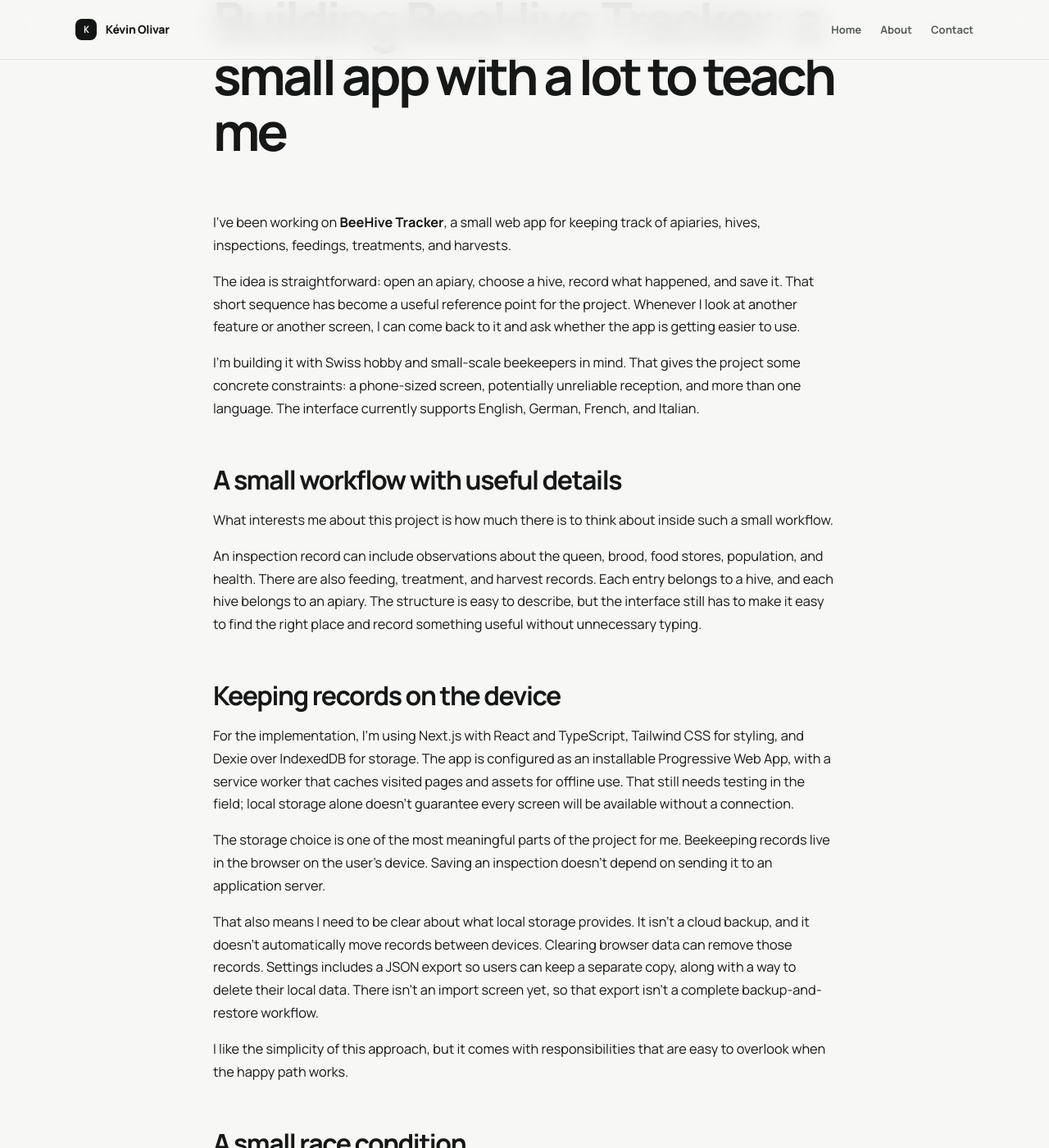
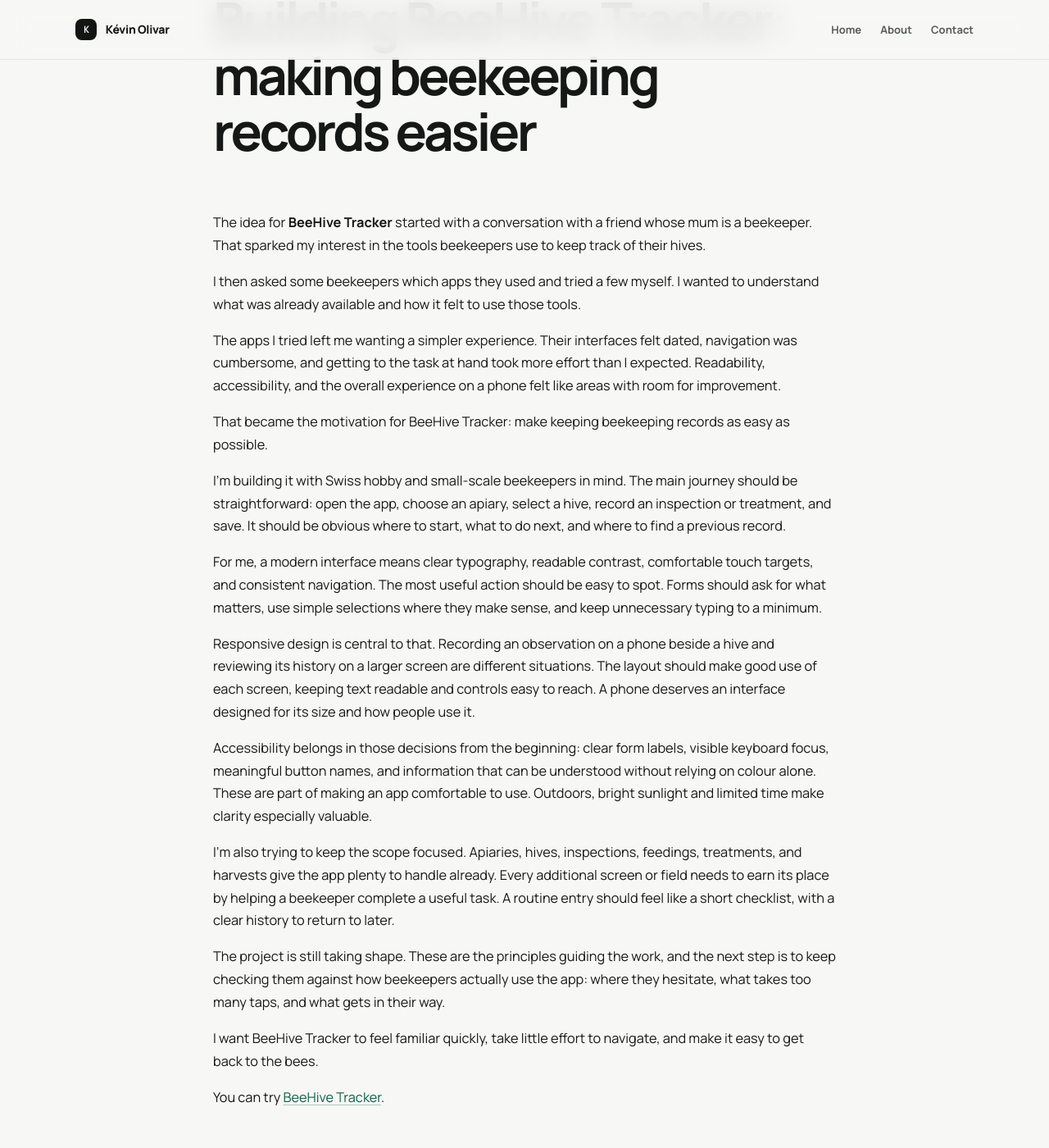
Before and after one commit to olivark/olivark.github.io, a Jekyll site: the page built from _posts/2026-09-06-building-beehive-tracker.md, in a window 1280 px wide and 1400 px high, scrolled down 207 px. Shown: the whole window at 82% size. Built offline with Jekyll 4.4.1, drawn with Linux system fonts in a browser that asks for light colours; some of the changed text lies outside the part shown.

Commit message:
feat: update beehive tracker post to focus on design

````diff
--- a/_posts/2026-09-06-building-beehive-tracker.md
+++ b/_posts/2026-09-06-building-beehive-tracker.md
@@ -1,58 +1,32 @@
 ---
 layout: post
-title: "Building BeeHive Tracker: a small app with a lot to teach me"
+title: "Building BeeHive Tracker: making beekeeping records easier"
 date: 2026-09-06
-categories: [projects, web-development]
-tags: [nextjs, react, pwa, indexeddb, beekeeping]
-description: "Building a local-first beekeeping app, keeping its scope small, and learning from the details that make software dependable."
+categories: [projects, design]
+tags: [beekeeping, ux, accessibility, responsive-design]
+description: "Why I'm building BeeHive Tracker: a modern, accessible app focused on simple navigation and easier everyday record keeping for beekeepers."
 ---
 
-I've been working on **BeeHive Tracker**, a small web app for keeping track of apiaries, hives, inspections, feedings, treatments, and harvests.
+The idea for **BeeHive Tracker** started with a conversation with a friend whose mum is a beekeeper. That sparked my interest in the tools beekeepers use to keep track of their hives.
 
-The idea is straightforward: open an apiary, choose a hive, record what happened, and save it. That short sequence has become a useful reference point for the project. Whenever I look at another feature or another screen, I can come back to it and ask whether the app is getting easier to use.
+I then asked some beekeepers which apps they used and tried a few myself. I wanted to understand what was already available and how it felt to use those tools.
 
-I'm building it with Swiss hobby and small-scale beekeepers in mind. That gives the project some concrete constraints: a phone-sized screen, potentially unreliable reception, and more than one language. The interface currently supports English, German, French, and Italian.
+The apps I tried left me wanting a simpler experience. Their interfaces felt dated, navigation was cumbersome, and getting to the task at hand took more effort than I expected. Readability, accessibility, and the overall experience on a phone felt like areas with room for improvement.
 
-## A small workflow with useful details
+That became the motivation for BeeHive Tracker: make keeping beekeeping records as easy as possible.
 
-What interests me about this project is how much there is to think about inside such a small workflow.
+I'm building it with Swiss hobby and small-scale beekeepers in mind. The main journey should be straightforward: open the app, choose an apiary, select a hive, record an inspection or treatment, and save. It should be obvious where to start, what to do next, and where to find a previous record.
 
-An inspection record can include observations about the queen, brood, food stores, population, and health. There are also feeding, treatment, and harvest records. Each entry belongs to a hive, and each hive belongs to an apiary. The structure is easy to describe, but the interface still has to make it easy to find the right place and record something useful without unnecessary typing.
+For me, a modern interface means clear typography, readable contrast, comfortable touch targets, and consistent navigation. The most useful action should be easy to spot. Forms should ask for what matters, use simple selections where they make sense, and keep unnecessary typing to a minimum.
 
-## Keeping records on the device
+Responsive design is central to that. Recording an observation on a phone beside a hive and reviewing its history on a larger screen are different situations. The layout should make good use of each screen, keeping text readable and controls easy to reach. A phone deserves an interface designed for its size and how people use it.
 
-For the implementation, I'm using Next.js with React and TypeScript, Tailwind CSS for styling, and Dexie over IndexedDB for storage. The app is configured as an installable Progressive Web App, with a service worker that caches visited pages and assets for offline use. That still needs testing in the field; local storage alone doesn't guarantee every screen will be available without a connection.
+Accessibility belongs in those decisions from the beginning: clear form labels, visible keyboard focus, meaningful button names, and information that can be understood without relying on colour alone. These are part of making an app comfortable to use. Outdoors, bright sunlight and limited time make clarity especially valuable.
 
-The storage choice is one of the most meaningful parts of the project for me. Beekeeping records live in the browser on the user's device. Saving an inspection doesn't depend on sending it to an application server.
+I'm also trying to keep the scope focused. Apiaries, hives, inspections, feedings, treatments, and harvests give the app plenty to handle already. Every additional screen or field needs to earn its place by helping a beekeeper complete a useful task. A routine entry should feel like a short checklist, with a clear history to return to later.
 
-That also means I need to be clear about what local storage provides. It isn't a cloud backup, and it doesn't automatically move records between devices. Clearing browser data can remove those records. Settings includes a JSON export so users can keep a separate copy, along with a way to delete their local data. There isn't an import screen yet, so that export isn't a complete backup-and-restore workflow.
+The project is still taking shape. These are the principles guiding the work, and the next step is to keep checking them against how beekeepers actually use the app: where they hesitate, what takes too many taps, and what gets in their way.
 
-I like the simplicity of this approach, but it comes with responsibilities that are easy to overlook when the happy path works.
-
-## A small race condition
-
-One of those showed up as a particularly unfriendly error:
-
-```text
-ConstraintError: Key already exists in the object store.
-```
-
-The settings initialization looked harmless: check whether a `default` record exists, and create it if it doesn't. The problem was the gap between those two operations. Two callers could both read an empty result and then both try to insert the same key.
-
-The fix was to put the check and insert inside a read-write transaction. I applied the same protection to default-data seeding and made failed initialization retryable. I also fixed a case where a renamed default medicament could collide with its original ID during seeding.
-
-I added regression tests for concurrent settings reads, preserving renamed records, and rolling back failed seeding. It's a small set of tests, but it covers behavior that matters: opening the app shouldn't produce an error, and initialization shouldn't overwrite something someone has already changed.
-
-## Explaining data handling
-
-I also added Vercel Web Analytics. That prompted a related piece of work: explaining data handling in the app itself. The integration filters apiary and hive IDs, query strings, and fragments out of page-view URLs before sending them. Saved beekeeping records and notes aren't included in those events. There's now a privacy and data handling note in Settings in each supported language.
-
-## Keeping the scope honest
-
-Some features are deliberately still waiting. Reminder and notification functionality remains disabled while the push infrastructure is unfinished. I'd rather let the working parts of the app define its current scope than have the interface promise something it can't yet deliver.
-
-There's more to do, especially around validating how comfortable the main workflow feels on a phone and making the limits of local storage easy to understand. For now, I'm enjoying working on a project where the details have such a direct connection to usefulness. A reliable save, a readable form, and a clear history are satisfying things to get right.
-
-## Try it
+I want BeeHive Tracker to feel familiar quickly, take little effort to navigate, and make it easy to get back to the bees.
 
 You can try [BeeHive Tracker](https://beewatch.vercel.app/).
````
